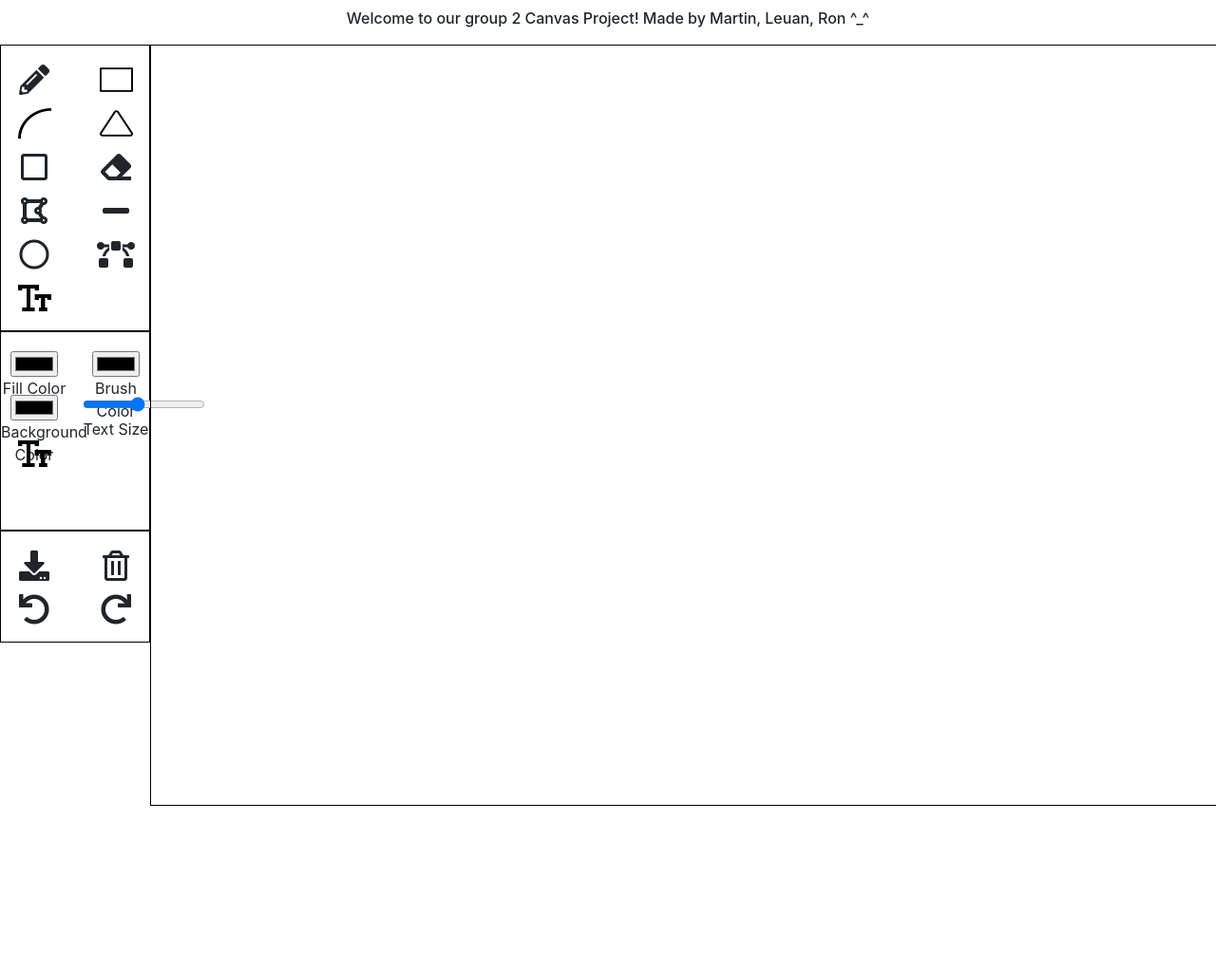
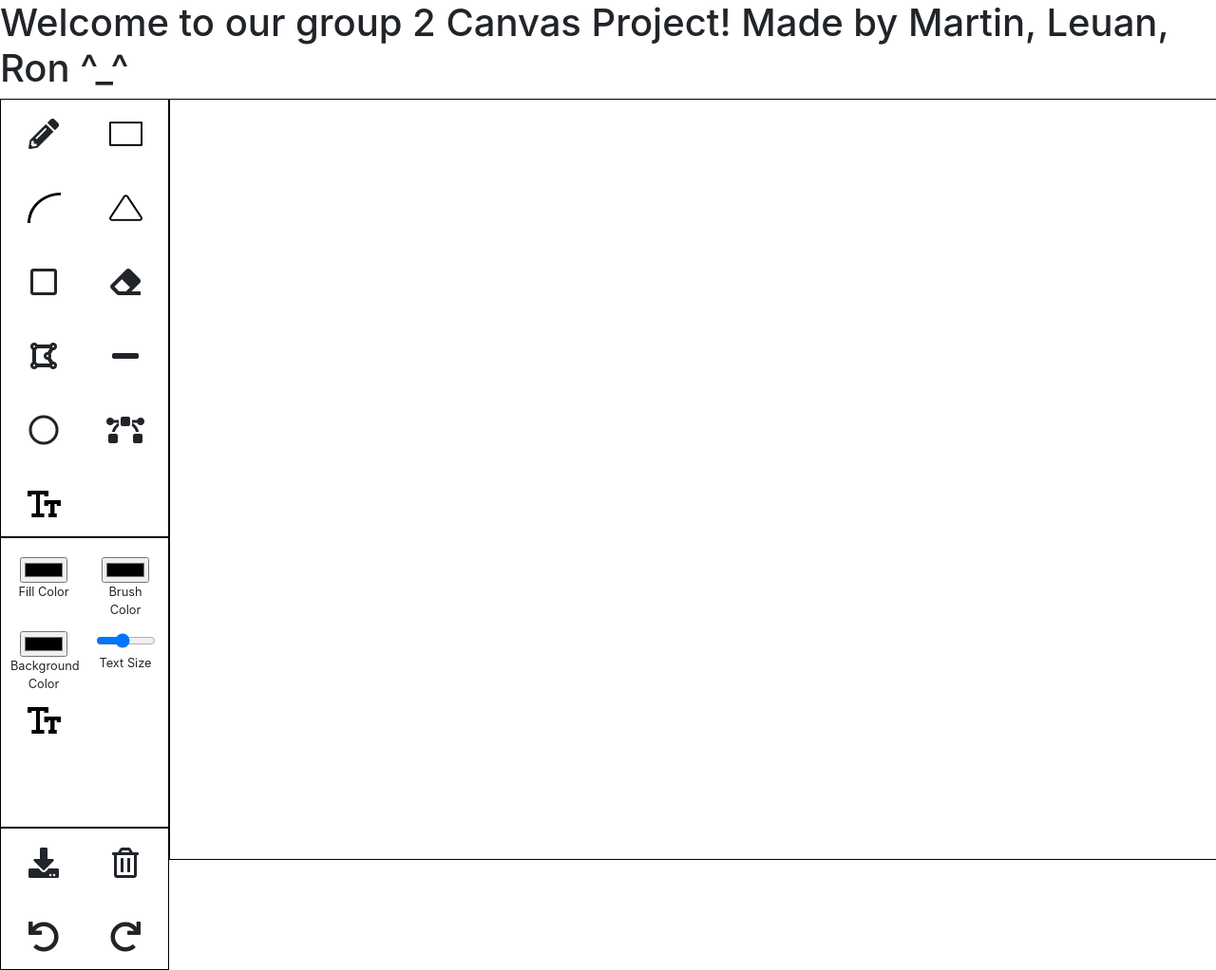
Before and after one commit to auntRaunt/canvas-project-g2, a plain HTML site: page index.html in a window 1280 px wide. Shown: the top 1022 px of the page at 95% size. Before the commit the page ends 849 px from the top, so only its background shows below. Drawn offline with nearby package versions, Linux system fonts and the light colour scheme.

Commit message:
Update style.css

```diff
--- a/css/style.css
+++ b/css/style.css
@@ -6,13 +6,6 @@ body {
 
   margin: 0;
 }
-
-#display-text{
-  font-size: 1rem;
-  text-align: center;
-  padding: 10px;
-}
-
 
 .container {
   display: flex;
@@ -39,8 +32,8 @@ body {
   grid-template-columns: 1fr 1fr;
   grid-auto-rows: 30px;
   column-gap: 1em;
-  row-gap: 1em;
-  padding: 20px 0;
+  row-gap: 3em;
+  padding: 20px 10px;
 }
 
 .buttons-up {
@@ -69,3 +62,15 @@ body {
   height: 32px;
   cursor: pointer;
 }
+
+#brush-size {
+  max-width: 90%;
+}
+
+#text-size {
+  max-width: 90%;
+}
+
+.buttons-middle p{
+  font-size: 0.8em;
+}
```
